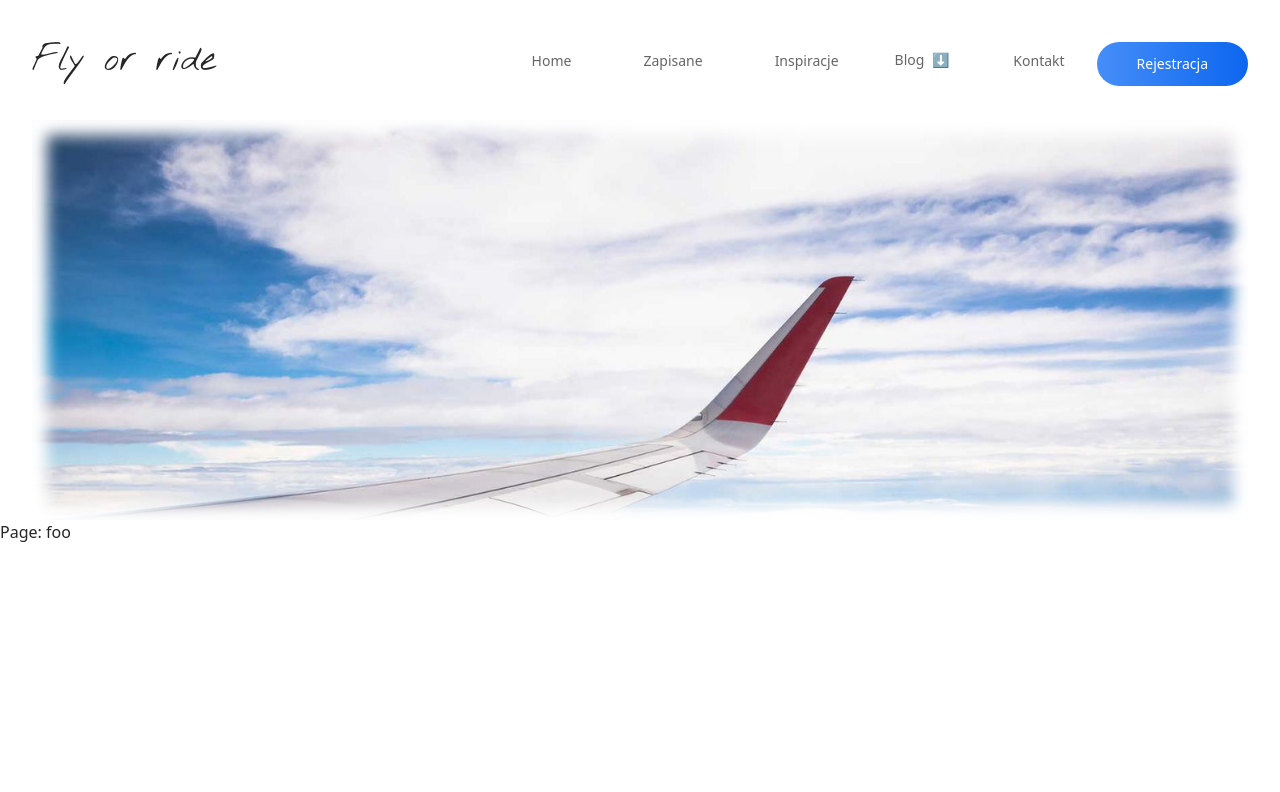
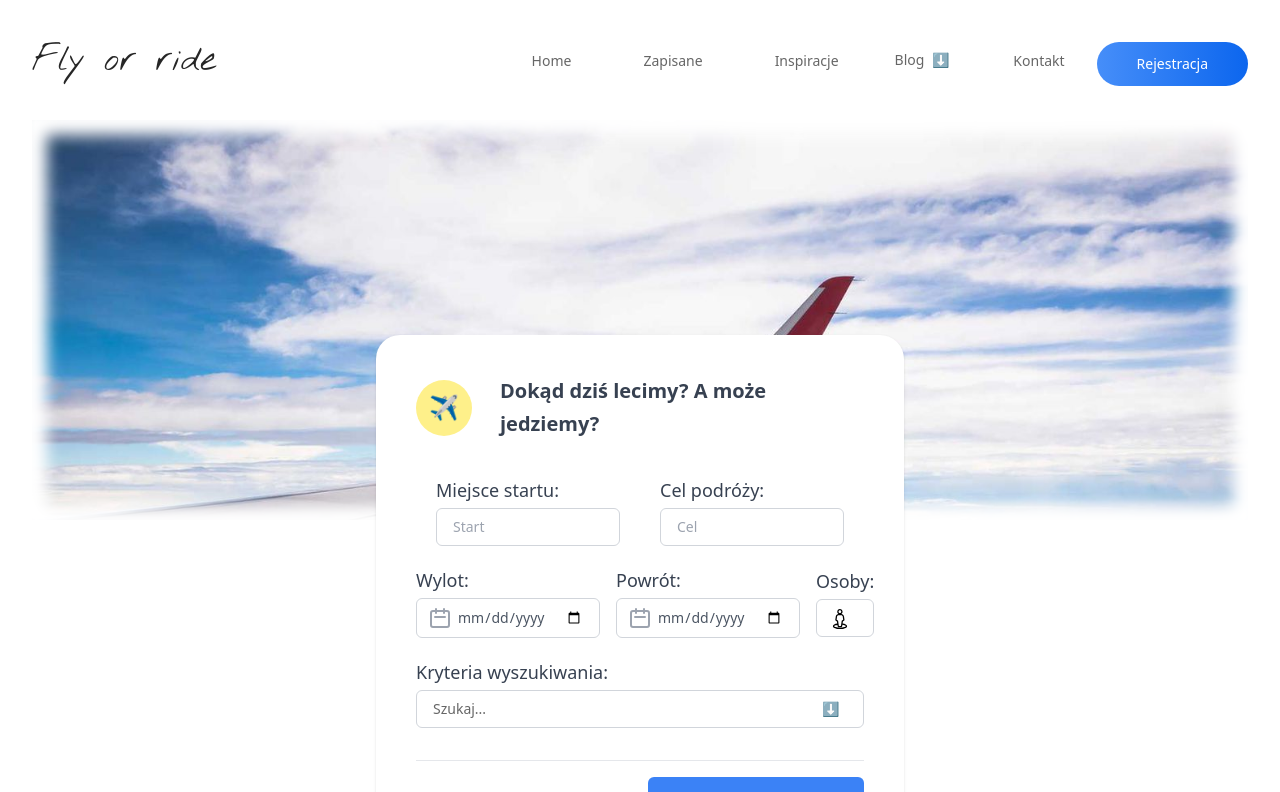
Before and after one commit to ant-st/flyorride, a Nuxt app: page / in a window 1280 px wide. Shown: the top 792 px of the page. Built offline with nearby package versions, Linux system fonts and the light colour scheme.

Commit message:
notworkingyet searchbox

```diff
--- a/components/BaseNavbar.vue
+++ b/components/BaseNavbar.vue
@@ -34,18 +34,12 @@
                     v-if="dropdownNavbar"
                     class="flex lg:absolute flex-col max-w-42 py-1 lg:bg-white rounded-md lg:shadow-md pl-2 lg:pl-0"
                 >
-                  <li>
-                    <a href="#" class="block py-2 px-4 text-sm text-gray-700 hover:bg-gray-100">Polska</a>
-                  </li>
-                  <li>
-                    <a href="#" class="block py-2 px-4 text-sm text-gray-700 hover:bg-gray-100">Szwecja</a>
-                  </li>
-                  <li>
-                    <a href="#" class="block py-2 px-4 text-sm text-gray-700 hover:bg-gray-100">Włochy</a>
-                  </li>
-                  <li>
-                    <a href="#" class="block py-2 px-4 text-sm text-gray-700 hover:bg-gray-100">Hiszpania</a>
-                  </li>
+                  <NavLink>Polska</NavLink>
+                  <NavLink>Szwecja</NavLink>
+                  <NavLink>Włochy</NavLink>
+                  <NavLink>Hiszpania</NavLink>
+                  <NavLink>Europa</NavLink>
+                  <NavLink>Świat</NavLink>
                 </ul>
               </transition>
             </li>
--- a/components/NavLink.vue
+++ b/components/NavLink.vue
@@ -1,7 +1,7 @@
 <script lang="ts" setup></script>
 
 <template>
-  <li>
+  <li class="py-1">
     <NuxtLink
         class="md:px-8 py-2 text-sm bg-transparent rounded-lg text-[#666666] hover:text-gray-900 focus:outline-none focus:shadow-outline"
     >
--- /dev/null
+++ b/components/TheSearchBox.vue
@@ -0,0 +1,126 @@
+<script>
+export default {
+  name: 'TheSearchBox',
+  data() {
+    return {
+      open: false,
+      dropdownNavbar: false,
+    }
+  },
+  methods: {
+    dropdownToggler () {
+      this.dropdownNavbar = !this.dropdownNavbar
+    }
+  }
+}
+</script>
+
+<template>
+  <div class="relative -top-80 min-h-screen py-6 flex flex-col justify-center sm:py-12">
+    <div class="relative py-3 sm:max-w-xl sm:mx-auto">
+      <div class="relative px-4 py-10 bg-white mx-8 md:mx-0 shadow rounded-3xl sm:p-10">
+        <div class="max-w-md mx-auto">
+          <div class="flex items-center space-x-5">
+            <div class="h-14 w-14 bg-yellow-200 rounded-full flex flex-shrink-0 justify-center items-center text-yellow-500 text-2xl font-mono">✈️</div>
+            <div class="block pl-2 font-semibold text-xl self-start text-gray-700">
+              <h2 class="leading-relaxed">Dokąd dziś lecimy? A może jedziemy?</h2>
+            </div>
+          </div>
+          <div class="divide-y divide-gray-200">
+            <div class="py-8 text-base leading-6 space-y-4 text-gray-700 sm:text-lg sm:leading-7">
+              <!-- Start i cel -->
+              <div class="flex flex-row">
+                <div class="flex flex-col mx-5" >
+                  <label class="leading-loose">Miejsce startu:</label>
+                  <input type="text" class="px-4 py-2 border focus:ring-gray-500 focus:border-gray-900 w-full sm:text-sm border-gray-300 rounded-md focus:outline-none text-gray-600" placeholder="Start">
+                </div>
+                <div class="flex flex-col mx-5">
+                  <label class="leading-loose">Cel podróży:</label>
+                  <input type="text" class="px-4 py-2 border focus:ring-gray-500 focus:border-gray-900 w-full sm:text-sm border-gray-300 rounded-md focus:outline-none text-gray-600" placeholder="Cel">
+                </div>
+              </div>
+              <!-- Daty i ludzie -->
+              <div class="flex flex-row justify-between items-center space-x-4">
+                <div class="flex flex-col">
+                  <label class="leading-loose">Wylot:</label>
+                  <div class="relative focus-within:text-gray-600 text-gray-400">
+                    <input type="date" class="pr-4 pl-10 py-2 border focus:ring-gray-500 focus:border-gray-900 w-full sm:text-sm border-gray-300 rounded-md focus:outline-none text-gray-600" placeholder="25/02/2020">
+                    <div class="absolute left-3 top-2">
+                      <svg class="w-6 h-6" fill="none" stroke="currentColor" viewBox="0 0 24 24" xmlns="http://www.w3.org/2000/svg"><path stroke-linecap="round" stroke-linejoin="round" stroke-width="2" d="M8 7V3m8 4V3m-9 8h10M5 21h14a2 2 0 002-2V7a2 2 0 00-2-2H5a2 2 0 00-2 2v12a2 2 0 002 2z"></path></svg>
+                    </div>
+                  </div>
+                </div>
+                <div class="flex flex-col">
+                  <label class="leading-loose">Powrót:</label>
+                  <div class="relative focus-within:text-gray-600 text-gray-400">
+                    <input type="date" class="pr-4 pl-10 py-2 border focus:ring-gray-500 focus:border-gray-900 w-full sm:text-sm border-gray-300 rounded-md focus:outline-none text-gray-600" placeholder="26/02/2020">
+                    <div class="absolute left-3 top-2">
+                      <svg class="w-6 h-6" fill="none" stroke="currentColor" viewBox="0 0 24 24" xmlns="http://www.w3.org/2000/svg"><path stroke-linecap="round" stroke-linejoin="round" stroke-width="2" d="M8 7V3m8 4V3m-9 8h10M5 21h14a2 2 0 002-2V7a2 2 0 00-2-2H5a2 2 0 00-2 2v12a2 2 0 002 2z"></path></svg>
+                    </div>
+                  </div>
+                </div>
+                <div class="flex flex-col">
+                  <label class="leading-loose">Osoby:</label>
+                  <div class="relative focus-within:text-gray-600 text-gray-400">
+                    <input type="number" min=1 class="pr-4 pl-10 py-2 border focus:ring-gray-500 focus:border-gray-900 w-full sm:text-sm border-gray-300 rounded-md focus:outline-none text-gray-600">
+                    <div class="absolute left-3 top-2">
+                      <img class="w-6 h-6 p-[2px]" alt="human picto" src="../media/human-location-svgrepo-com.svg"/>
+                    </div>
+                  </div>
+                </div>
+              </div>
+              <!-- Kryteria wyszukiwania -->
+              <div class="flex flex-col">
+                <p class="leading-loose">Kryteria wyszukiwania:</p>
+                <div class="flex flex-row justify-between">
+                    <div class="relative group w-full">
+                      <button
+                          class="border focus:ring-gray-500 focus:border-gray-900 w-full sm:text-sm border-gray-300 rounded-md md:px-4 py-2 text-sm bg-transparent rounded-lg text-[#666666] hover:text-gray-900 focus:outline-none focus:shadow-outline flex flex-line items-center justify-between"
+                          @click="dropdownToggler"
+                          @blur="dropdownToggler"
+                      >
+                        <span>Szukaj...</span>
+                        <span v-if="dropdownNavbar" class="px-2"> ⬆️ </span>
+                        <span v-else class="px-2"> ⬇️ </span>
+
+                      </button>
+                      <transition name="transform-fade-down">
+                        <ul
+                            v-if="dropdownNavbar"
+                            class="flex lg:absolute flex-col w-full py-1 lg:bg-white rounded-md lg:shadow-md pl-2 lg:pl-0"
+                        >
+                          <label>
+                            <input type="checkbox" value="flight"> Podróż samolotem
+                          </label>
+                          <label>
+                            <input type="checkbox" value="drive"> Podróż samochodem
+                          </label>
+                          <label>
+                            <input type="checkbox" value="sleep"> Nocleg
+                          </label>
+                          <label>
+                            <input type="checkbox" value="carrental"> Wynajem auta
+                          </label>
+                          <label>
+                            <input type="checkbox" value="events"> Atrakcje
+                          </label>
+                        </ul>
+                      </transition>
+                    </div>
+                </div>
+              </div>
+            </div>
+            <div class="pt-4 flex items-center space-x-4">
+              <button class="flex justify-center items-center w-full text-gray-900 px-4 py-3 rounded-md focus:outline-none">
+                <svg class="w-6 h-6 mr-3" fill="none" stroke="currentColor" viewBox="0 0 24 24" xmlns="http://www.w3.org/2000/svg"><path stroke-linecap="round" stroke-linejoin="round" stroke-width="2" d="M6 18L18 6M6 6l12 12"></path></svg> Cancel
+              </button>
+              <button class="bg-blue-500 flex justify-center items-center w-full text-white px-4 py-3 rounded-md focus:outline-none">Create</button>
+            </div>
+          </div>
+        </div>
+      </div>
+    </div>
+  </div>
+</template>
+
+<style scoped></style>
--- a/pages/index.vue
+++ b/pages/index.vue
@@ -1,9 +1,7 @@
 <script lang="ts" setup></script>
 
 <template>
-  <div id="searchBox">
-
-  </div>
+  <TheSearchBox/>
   <div>
     Page: foo
   </div>
```
Also changed, not shown: media/human-location-svgrepo-com.svg (added).
